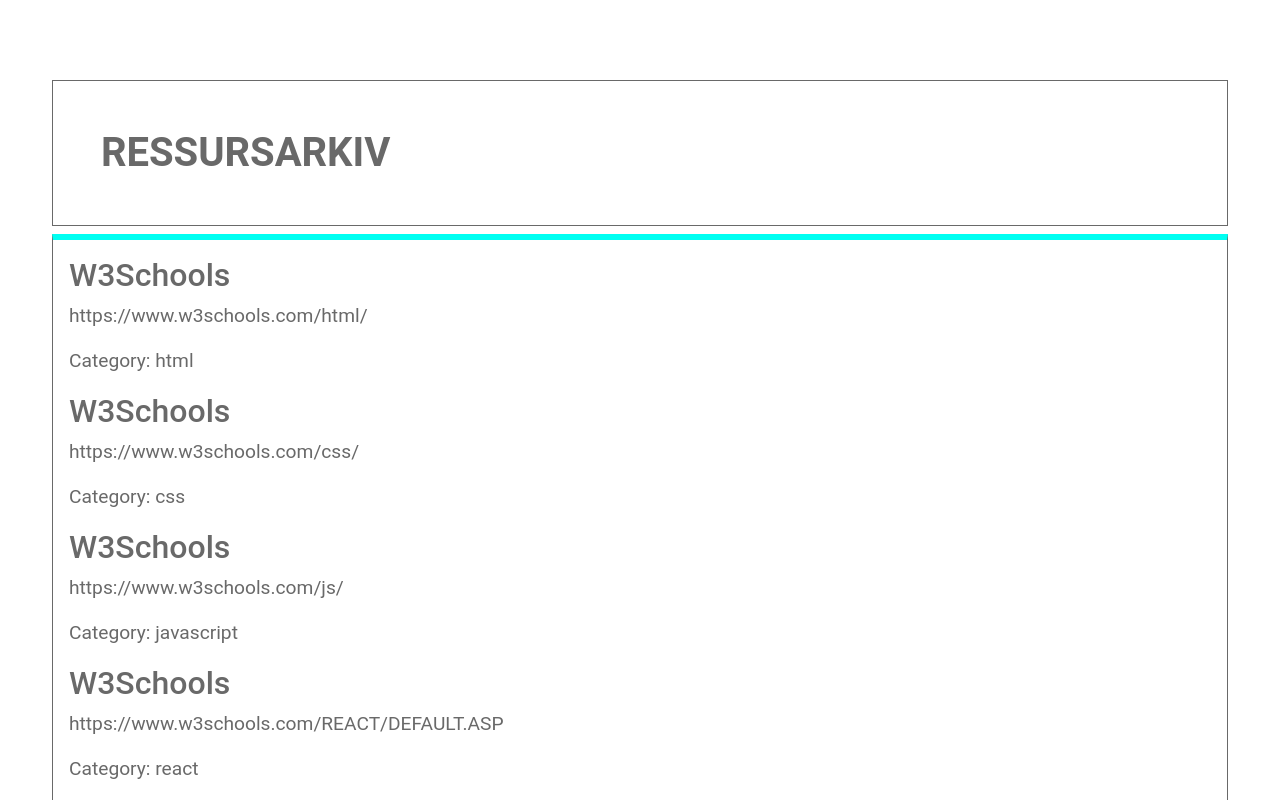
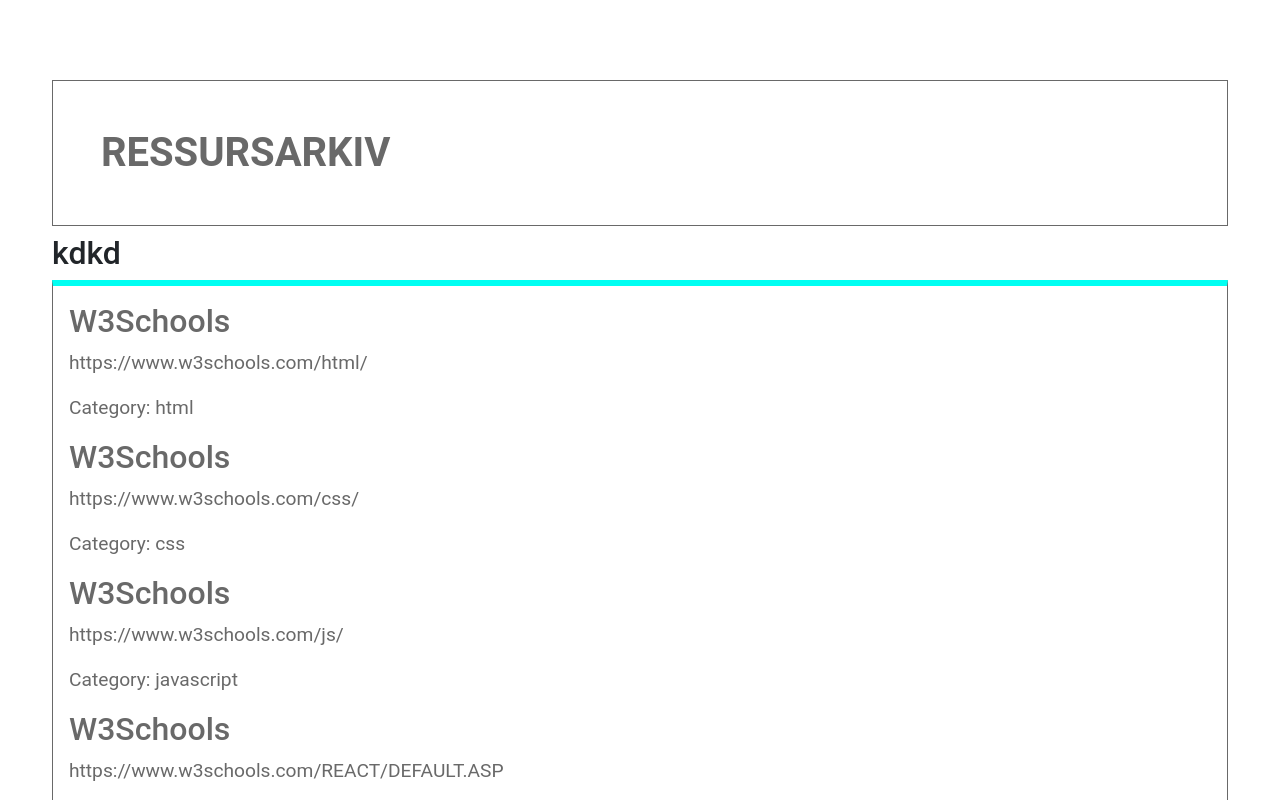
Before and after one commit to mavu1707/uin23ak3_resourceapp_group33, a React (Create React App) app: page / in a window 1280 px wide. Shown: the top 800 px of the page. Built offline with nearby package versions, Linux system fonts and the light colour scheme.

Commit message:
Små fiks på layout

```diff
--- a/src/App.js
+++ b/src/App.js
@@ -2,12 +2,14 @@
 import './css/main.css';
 import Header from './components/Header';
 import Nav from './components/Nav';
+import TabContent from './components/TabContent';
 
 function App() {
   return (
     <div className='container'>
       <Header />
       <Nav />
+      <TabContent />
     </div>
   );
 }
--- a/src/components/Nav.js
+++ b/src/components/Nav.js
@@ -1,15 +1,4 @@
-import {Resources} from '../resources/Resources';
 
 export default function Nav(){
-  return (
-    <div className='tabContent'>
-      {Resources.map((resource, index) => (
-        <div key={index}>
-          <h2>{resource.title}</h2>
-          <p>{resource.url}</p>
-          <p>Category: {resource.category}</p>
-        </div>
-      ))}
-    </div>
-  );
+  return <h2>kdkd</h2>
 }
--- /dev/null
+++ b/src/components/TabContent.js
@@ -0,0 +1,15 @@
+import {resources} from '../resources/resources';
+
+export default function TabContent(){
+  return (
+    <div className='tabContent'>
+      {resources.map((resource, index) => (
+        <div key={index}>
+          <h2>{resource.title}</h2>
+          <p>{resource.url}</p>
+          <p>Category: {resource.category}</p>
+        </div>
+      ))}
+    </div>
+  );
+}
--- a/src/resources/resources.js
+++ b/src/resources/resources.js
@@ -1,4 +1,4 @@
-export const Resources = [
+export const resources = [
   {
       title: "W3Schools",
       url: "https://www.w3schools.com/html/",
```
